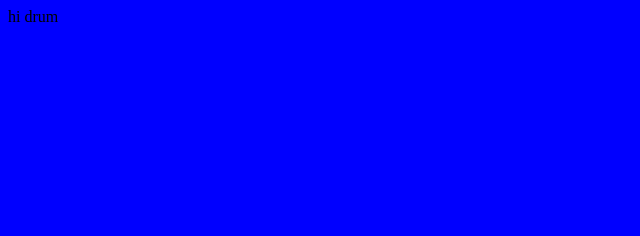
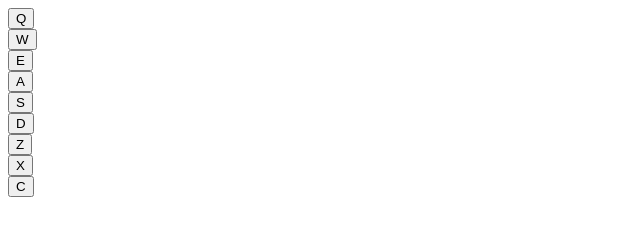
Before and after one commit to oridavidi100/drum-macine-react, a React app in the folder drum-machine/: page / in a window 1280 px wide. Shown: the whole page, without its empty margins (0-640 px from the left). Built offline with nearby package versions, Linux system fonts and the light colour scheme.

Commit message:
test 1-5

```diff
--- a/drum-machine/public/index.html
+++ b/drum-machine/public/index.html
@@ -6,6 +6,7 @@
     <meta name="theme-color" content="#000000" />
     <meta name="description" content="Web site created using create-react-app" />
     <link rel="manifest" href="%PUBLIC_URL%/manifest.json" />
+    <script src="https://cdn.freecodecamp.org/testable-projects-fcc/v1/bundle.js" defer></script>
     <title>drum machine</title>
   </head>
   <body>
--- /dev/null
+++ b/drum-machine/src/components/Click.js
@@ -0,0 +1,15 @@
+import React, { useRef } from 'react';
+
+function Click(props) {
+  const audio = useRef(props.one.keyTrigger);
+  return (
+    <div>
+      <button id={props.one.id} className='drum-pad' onKeyPress={() => audio.current.play()}>
+        <audio ref={audio} src={props.one.url} id={props.one.keyTrigger} className='clip'></audio>
+        {props.one.keyTrigger}
+      </button>
+    </div>
+  );
+}
+
+export default Click;
--- /dev/null
+++ b/drum-machine/src/components/Machine.js
@@ -0,0 +1,127 @@
+import React from 'react';
+import Click from './Click';
+function Machine() {
+  return (
+    <div id='display'>
+      {bankOne.map((one) => (
+        <Click one={one} />
+      ))}
+    </div>
+  );
+}
+
+const bankOne = [
+  {
+    keyCode: 81,
+    keyTrigger: 'Q',
+    id: 'Heater-1',
+    url: 'https://s3.amazonaws.com/freecodecamp/drums/Heater-1.mp3',
+  },
+  {
+    keyCode: 87,
+    keyTrigger: 'W',
+    id: 'Heater-2',
+    url: 'https://s3.amazonaws.com/freecodecamp/drums/Heater-2.mp3',
+  },
+  {
+    keyCode: 69,
+    keyTrigger: 'E',
+    id: 'Heater-3',
+    url: 'https://s3.amazonaws.com/freecodecamp/drums/Heater-3.mp3',
+  },
+  {
+    keyCode: 65,
+    keyTrigger: 'A',
+    id: 'Heater-4',
+    url: 'https://s3.amazonaws.com/freecodecamp/drums/Heater-4_1.mp3',
+  },
+  {
+    keyCode: 83,
+    keyTrigger: 'S',
+    id: 'Clap',
+    url: 'https://s3.amazonaws.com/freecodecamp/drums/Heater-6.mp3',
+  },
+  {
+    keyCode: 68,
+    keyTrigger: 'D',
+    id: 'Open-HH',
+    url: 'https://s3.amazonaws.com/freecodecamp/drums/Dsc_Oh.mp3',
+  },
+  {
+    keyCode: 90,
+    keyTrigger: 'Z',
+    id: "Kick-n'-Hat",
+    url: 'https://s3.amazonaws.com/freecodecamp/drums/Kick_n_Hat.mp3',
+  },
+  {
+    keyCode: 88,
+    keyTrigger: 'X',
+    id: 'Kick',
+    url: 'https://s3.amazonaws.com/freecodecamp/drums/RP4_KICK_1.mp3',
+  },
+  {
+    keyCode: 67,
+    keyTrigger: 'C',
+    id: 'Closed-HH',
+    url: 'https://s3.amazonaws.com/freecodecamp/drums/Cev_H2.mp3',
+  },
+];
+
+const bankTwo = [
+  {
+    keyCode: 81,
+    keyTrigger: 'Q',
+    id: 'Chord-1',
+    url: 'https://s3.amazonaws.com/freecodecamp/drums/Chord_1.mp3',
+  },
+  {
+    keyCode: 87,
+    keyTrigger: 'W',
+    id: 'Chord-2',
+    url: 'https://s3.amazonaws.com/freecodecamp/drums/Chord_2.mp3',
+  },
+  {
+    keyCode: 69,
+    keyTrigger: 'E',
+    id: 'Chord-3',
+    url: 'https://s3.amazonaws.com/freecodecamp/drums/Chord_3.mp3',
+  },
+  {
+    keyCode: 65,
+    keyTrigger: 'A',
+    id: 'Shaker',
+    url: 'https://s3.amazonaws.com/freecodecamp/drums/Give_us_a_light.mp3',
+  },
+  {
+    keyCode: 83,
+    keyTrigger: 'S',
+    id: 'Open-HH',
+    url: 'https://s3.amazonaws.com/freecodecamp/drums/Dry_Ohh.mp3',
+  },
+  {
+    keyCode: 68,
+    keyTrigger: 'D',
+    id: 'Closed-HH',
+    url: 'https://s3.amazonaws.com/freecodecamp/drums/Bld_H1.mp3',
+  },
+  {
+    keyCode: 90,
+    keyTrigger: 'Z',
+    id: 'Punchy-Kick',
+    url: 'https://s3.amazonaws.com/freecodecamp/drums/punchy_kick_1.mp3',
+  },
+  {
+    keyCode: 88,
+    keyTrigger: 'X',
+    id: 'Side-Stick',
+    url: 'https://s3.amazonaws.com/freecodecamp/drums/side_stick_1.mp3',
+  },
+  {
+    keyCode: 67,
+    keyTrigger: 'C',
+    id: 'Snare',
+    url: 'https://s3.amazonaws.com/freecodecamp/drums/Brk_Snr.mp3',
+  },
+];
+
+export default Machine;
--- a/drum-machine/src/components/app.js
+++ b/drum-machine/src/components/app.js
@@ -1,7 +1,11 @@
 import React from 'react';
-
-function app() {
-  return <div>hi drum</div>;
+import Machine from './Machine';
+function App() {
+  return (
+    <div id='drum-machine'>
+      <Machine />
+    </div>
+  );
 }
 
-export default app;
+export default App;
--- a/drum-machine/src/index.css
+++ b/drum-machine/src/index.css
@@ -1,3 +1,3 @@
 body {
-  background-color: blue;
+  background-color: white;
 }
--- a/drum-machine/src/index.js
+++ b/drum-machine/src/index.js
@@ -1,7 +1,7 @@
 import React from 'react';
 import ReactDOM from 'react-dom';
 import './index.css';
-import App from './components/app';
+import App from './components/App';
 
 ReactDOM.render(
   <React.StrictMode>
```
